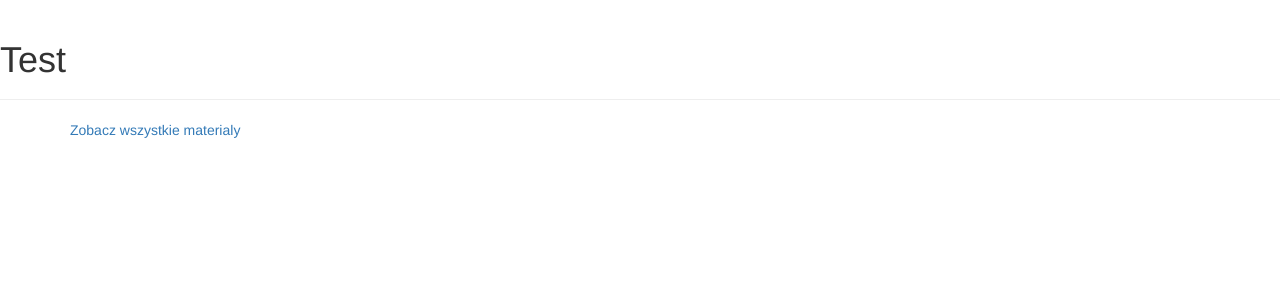
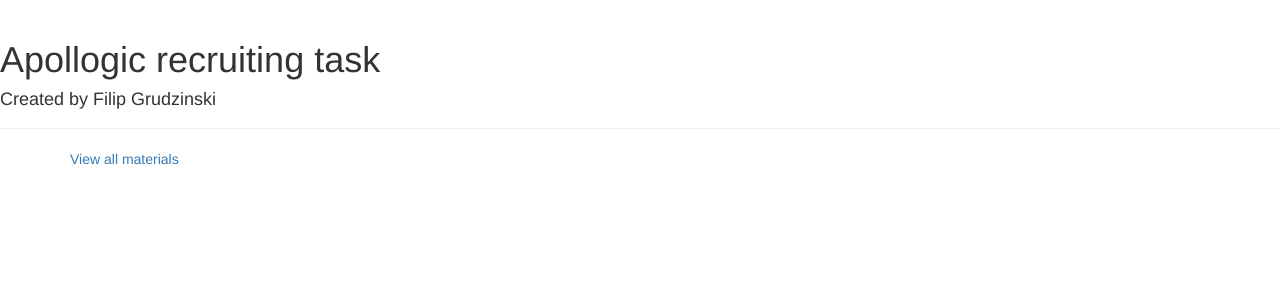
Before and after one commit to FilipGrudzinski/apollo_app, a Django app: page /app/ in a window 1280 px wide. Shown: the top 300 px of the page. Run offline with Django 3.2, Linux system fonts and the light colour scheme; a user stored in the database is signed in; data that the repository does not hold is empty; some libraries are stand-ins or nearby versions.

Commit message:
Second Look

```diff
--- a/apollo_app/recrut/templates/recrut/base.html
+++ b/apollo_app/recrut/templates/recrut/base.html
@@ -1,18 +1,20 @@
 {% load staticfiles %}
 <html>
     <head>
-        <title>Pierwsza apka</title>
+        <title>Apollogic recruiting task </title>
         <link rel="stylesheet" href="https://maxcdn.bootstrapcdn.com/bootstrap/3.3.7/css/bootstrap.min.css">
         <link href='//fonts.googleapis.com/css?family=Lobster&subset=latin,latin-ext' rel='stylesheet' type='text/css'>
 
     </head>
     <body>
         <div class="page-header">
-            <h1>Test</h1>
+            <h1>Apollogic recruiting task</h1>
+            <h4>Created by Filip Grudzinski</h4>
         </div>
 
         <div class="content container">
             <div class="row">
+
                 <div class="col-md-8">
                    {%  block content %}
 
--- a/apollo_app/recrut/templates/recrut/more.html
+++ b/apollo_app/recrut/templates/recrut/details.html
@@ -1,11 +1,12 @@
 {% extends 'recrut/base.html' %}
+
 
 {% block content %}
 
 
+	{% for company in data %}
 
-{% for company in data %}
+	{% endfor %}
 
-{% endfor %}
 
 {% endblock content %}
--- a/apollo_app/recrut/templates/recrut/index.html
+++ b/apollo_app/recrut/templates/recrut/index.html
@@ -1,13 +1,15 @@
 {% extends 'recrut/base.html' %}
 
+
 {% block content %}
-<p><a href="{% url 'materialy' %}" >Zobacz wszystkie materialy</a></p></br>
 
 
 {% for company in data %}
-	<p>Nazwa firmy: {{company.companyName}}</p>
-	<p>ID firmy: {{company.companyID}}</p>
-	<p><a href="{% url 'more' company_id=company.companyID %}" >Zobacz materiały</a></p><br>
+	<p>Company Name: {{company.companyName}}</p>
+	<p>Company ID : {{company.companyID}}</p>
+	<p><a href="{% url 'company_details' company_id=company.companyID %}" >View material</a></p><br>
 {% endfor %}
 
+<p><a href="{% url 'material' %}" >View all materials</a></p>
+
 {% endblock content %}
--- a/apollo_app/recrut/urls.py
+++ b/apollo_app/recrut/urls.py
@@ -4,8 +4,9 @@ from django.contrib.auth.views import login
 from . import views
 
 urlpatterns = [
- 	url(r'^app/?$', views.index, name='base'),
-	url(r'^$', login, {'template_name': 'recrut/login.html'}, name='login'),
-    url(r'^materialy/?$', views.materialy, name='materialy'),
-    url(r'^more/(?P<company_id>[0-9]+)$', views.more, name='more'),
+    url(r'^app/?$', views.index, name='base'),
+    url(r'^$', login, {'template_name': 'recrut/login.html'}, name='login'),
+    url(r'^material/?$', views.material, name='material'),
+    url(r'^details/(?P<company_id>[0-9]+)$', views.details,
+        name='company_details'),
 ]
--- a/apollo_app/recrut/views.py
+++ b/apollo_app/recrut/views.py
@@ -5,30 +5,39 @@ import requests
 
 @login_required
 def index(request):
+    """
+    This view is responsible for show company list.
+    :param request: view request
+    :retrun: rendered view
+    """
     r = requests.get("http://193.142.112.220:8337/companyList")
     company_data = r.json()
     return render(request, 'recrut/index.html', {"data": company_data})
 
 
 @login_required
-def materialy(request):
+def material(request):
+    """
+    This view is responsible for show materials.
+    :param request: view request
+    :retrun: rendered view
+    """
     r = requests.get("http://193.142.112.220:8337/materialList")
-    materialy_data = r.json()
-    return render(request, 'recrut/materialy.html', {"data": materialy_data})
+    material_data = r.json()
+    return render(request, 'recrut/material.html', {"data": material_data})
 
 
 @login_required
-def more(request, company_id):
+def details(request, company_id):
     """
-    THis view is responsible for doing nothing.
-
+    This view is responsible for show material list assigned to company.
     :param request: view request
-    :param int company_id: ID of the company bla bla
+    :param int company_id: ID of the company
     :retrun: rendered view
     """
     r = requests.get(
         "http://193.142.112.220:8337/materialList",
         params={"companyID": company_id}
     )
-    more_data = r.json()
-    return render(request, 'recrut/materialy.html', {"data": more_data})
+    details_data = r.json()
+    return render(request, 'recrut/material.html', {"data": details_data})
```
Also changed, not shown: apollo_app/apollo_app/urls.py (+3 -4 lines), apollo_app/recrut/templates/recrut/material.html (renamed from apollo_app/recrut/templates/recrut/materialy.html, +8 -4 lines), apollo_app/db.sqlite3.
